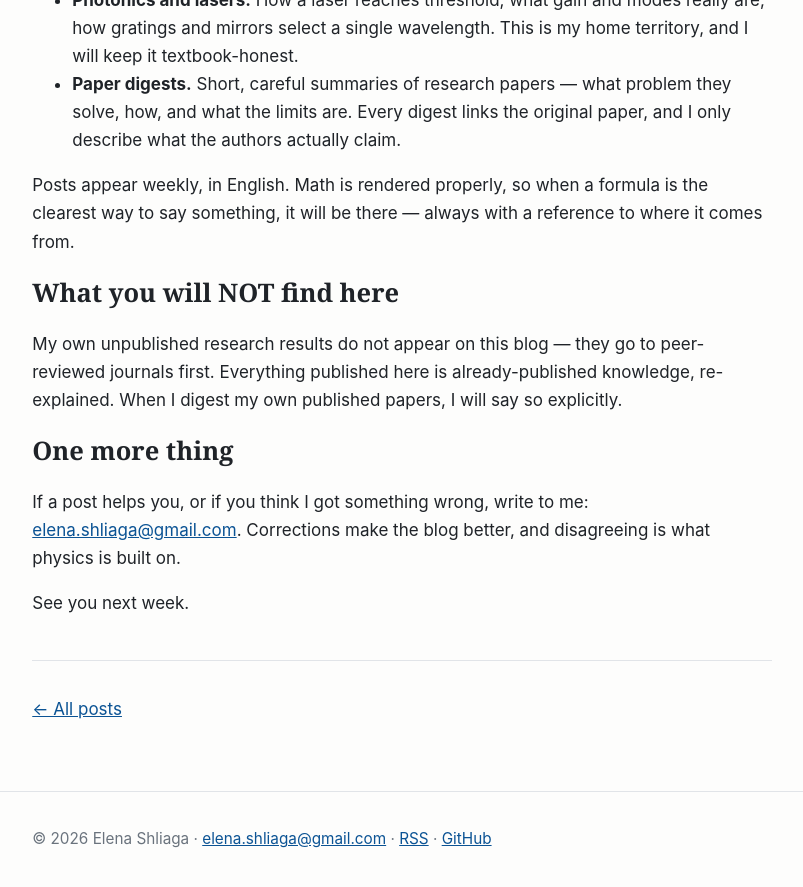
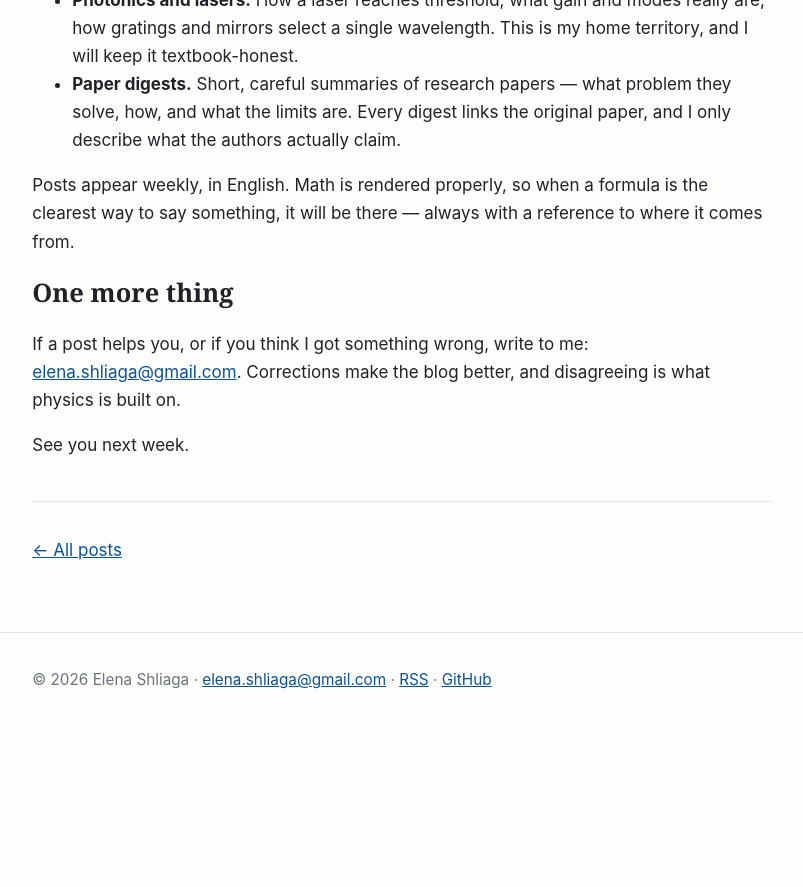
Before and after one commit to elenashliaga/elenashliaga.github.io, a Jekyll site: the page built from _posts/2026-10-27-hello-what-this-blog-is-about.md, in a window 1280 px wide and 900 px high, scrolled down 746 px. Shown: the top 887 px of the window, without its empty margins (238-1041 px from the left). Built offline with Jekyll 4.4.1, drawn with Linux system fonts in a browser that asks for light colours; after the commit the page ends 1488 px from its top, so only the background shows below that.

Commit message:
Remove 'what you will not find' section from intro post

```diff
--- a/_posts/2026-10-27-hello-what-this-blog-is-about.md
+++ b/_posts/2026-10-27-hello-what-this-blog-is-about.md
@@ -22,10 +22,6 @@ There is also a selfish reason: I want to be part of the international physics c
 
 Posts appear weekly, in English. Math is rendered properly, so when a formula is the clearest way to say something, it will be there — always with a reference to where it comes from.
 
-## What you will NOT find here
-
-My own unpublished research results do not appear on this blog — they go to peer-reviewed journals first. Everything published here is already-published knowledge, re-explained. When I digest my own published papers, I will say so explicitly.
-
 ## One more thing
 
 If a post helps you, or if you think I got something wrong, write to me: [elena.shliaga@gmail.com](mailto:elena.shliaga@gmail.com). Corrections make the blog better, and disagreeing is what physics is built on.
```
